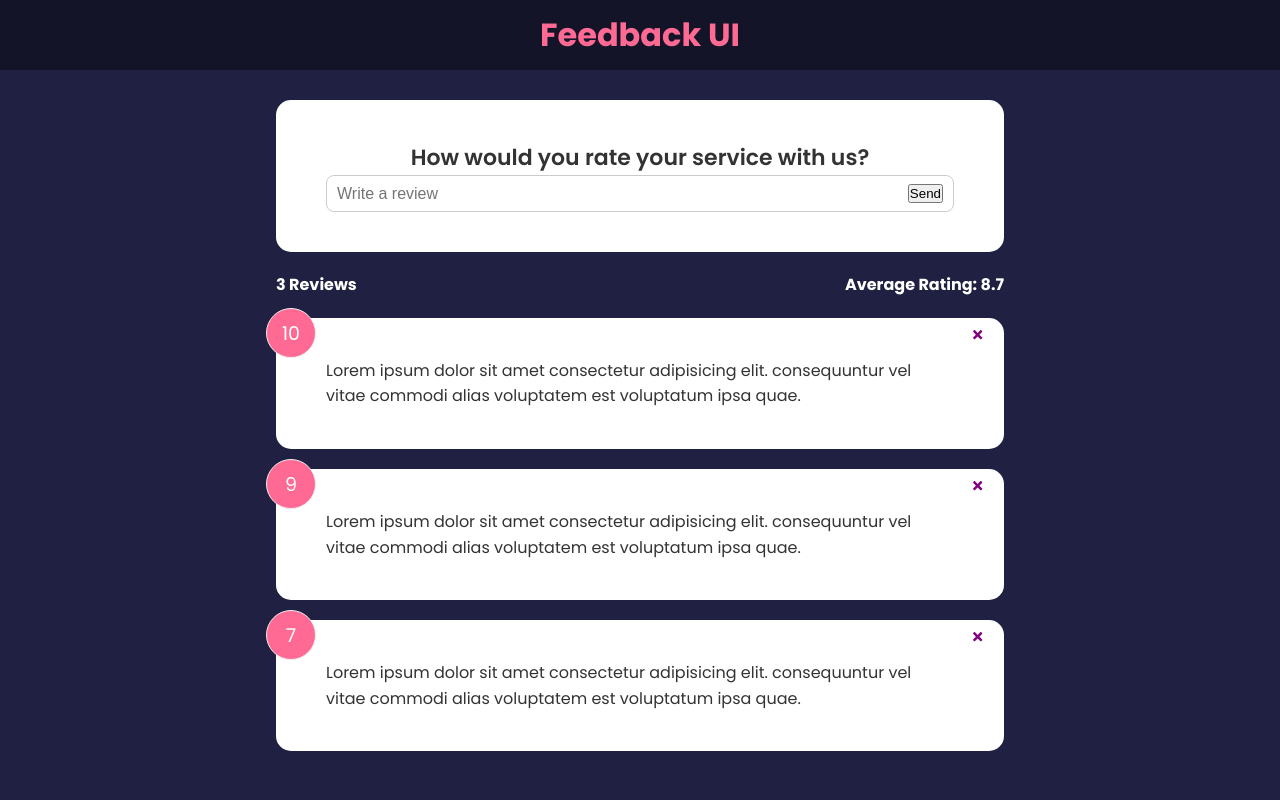
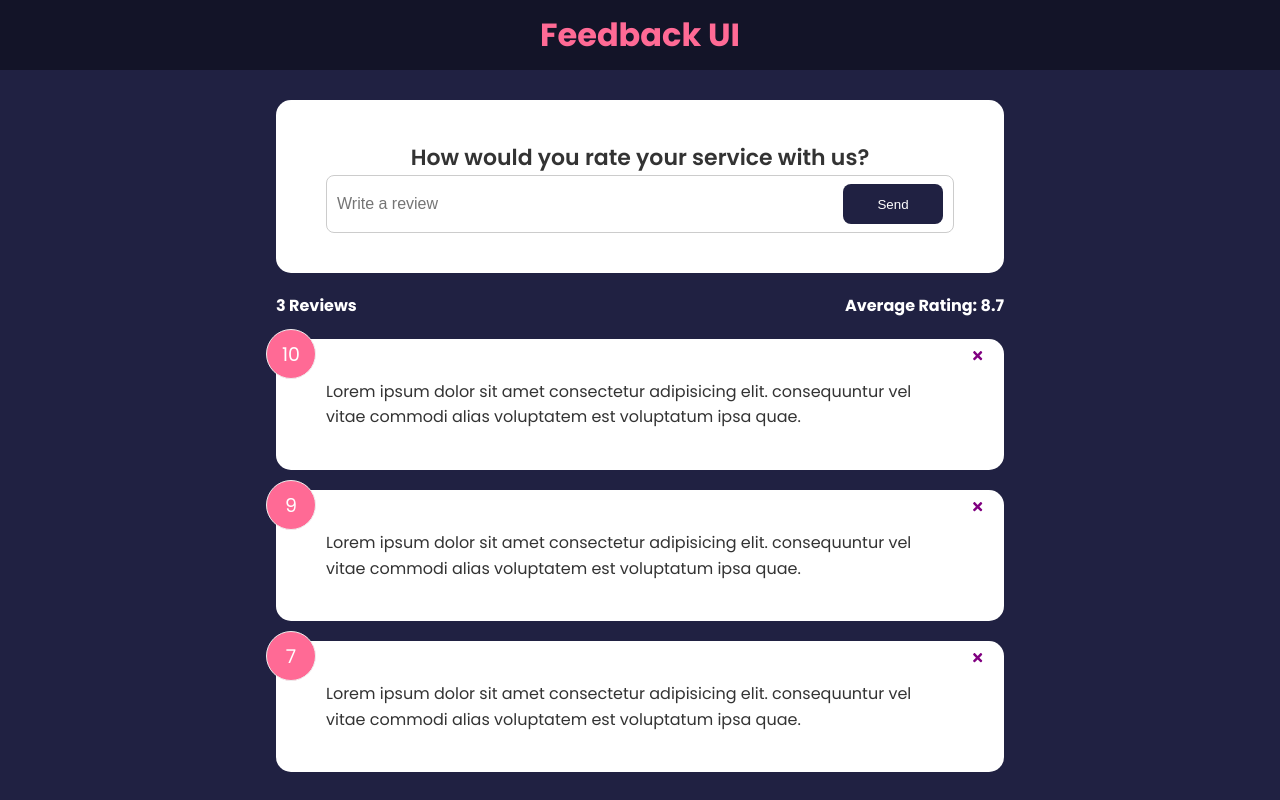
Before and after one commit to liteninkiran/brady-traversy-react-front-to-back, a React (Create React App) app: page / in a window 1280 px wide. Built offline with nearby package versions, Linux system fonts and the light colour scheme.

Commit message:
020 - Custom Button Component

```diff
--- a/src/components/FeedbackForm.jsx
+++ b/src/components/FeedbackForm.jsx
@@ -1,5 +1,6 @@
 import { useState } from 'react';
 import Card from './shared/Card';
+import Button from './shared/Button';
 
 function FeedbackForm() {
     const [text, setText] = useState('');
@@ -27,7 +28,7 @@
                         onChange={ handleTextChange }
                         value={ text }
                     />
-                    <button type='submit'>Send</button>
+                    <Button type='submit' version='primary'>Send</Button>
                 </div>
 
             </form>
--- /dev/null
+++ b/src/components/shared/Button.jsx
@@ -0,0 +1,24 @@
+import PropTypes from 'prop-types';
+
+function Button({ children, version, type, isDisabled }) {
+    return (
+        <button type={ type } disabled={ isDisabled } className={`btn btn-${ version }`}>
+            { children }
+        </button>
+    );
+}
+
+Button.defaultProps = {
+    version: 'primary',
+    type: 'button',
+    isDisabled: false,
+}
+
+Button.propTypes = {
+    children: PropTypes.node.isRequired,
+    version: PropTypes.string,
+    type: PropTypes.string,
+    isDisabled: PropTypes.bool,
+}
+
+export default Button;
```
